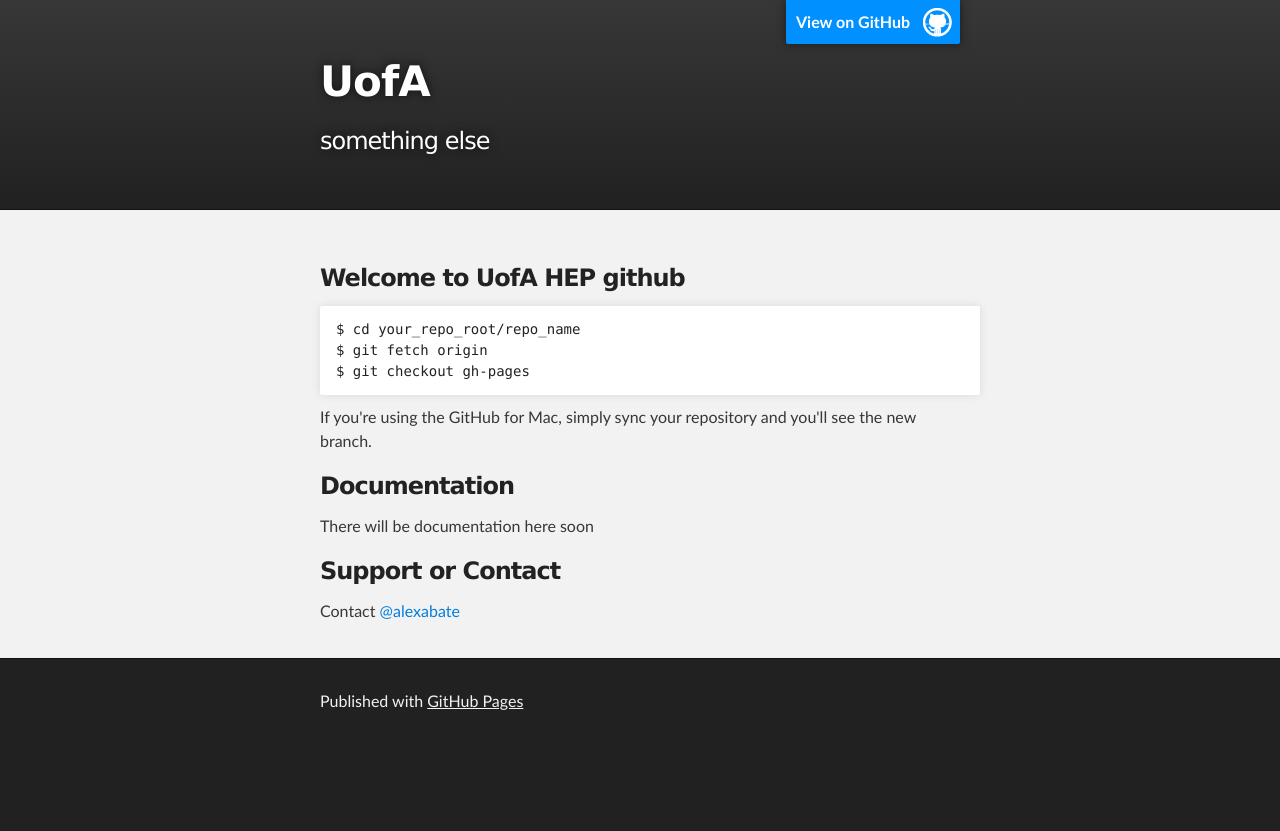
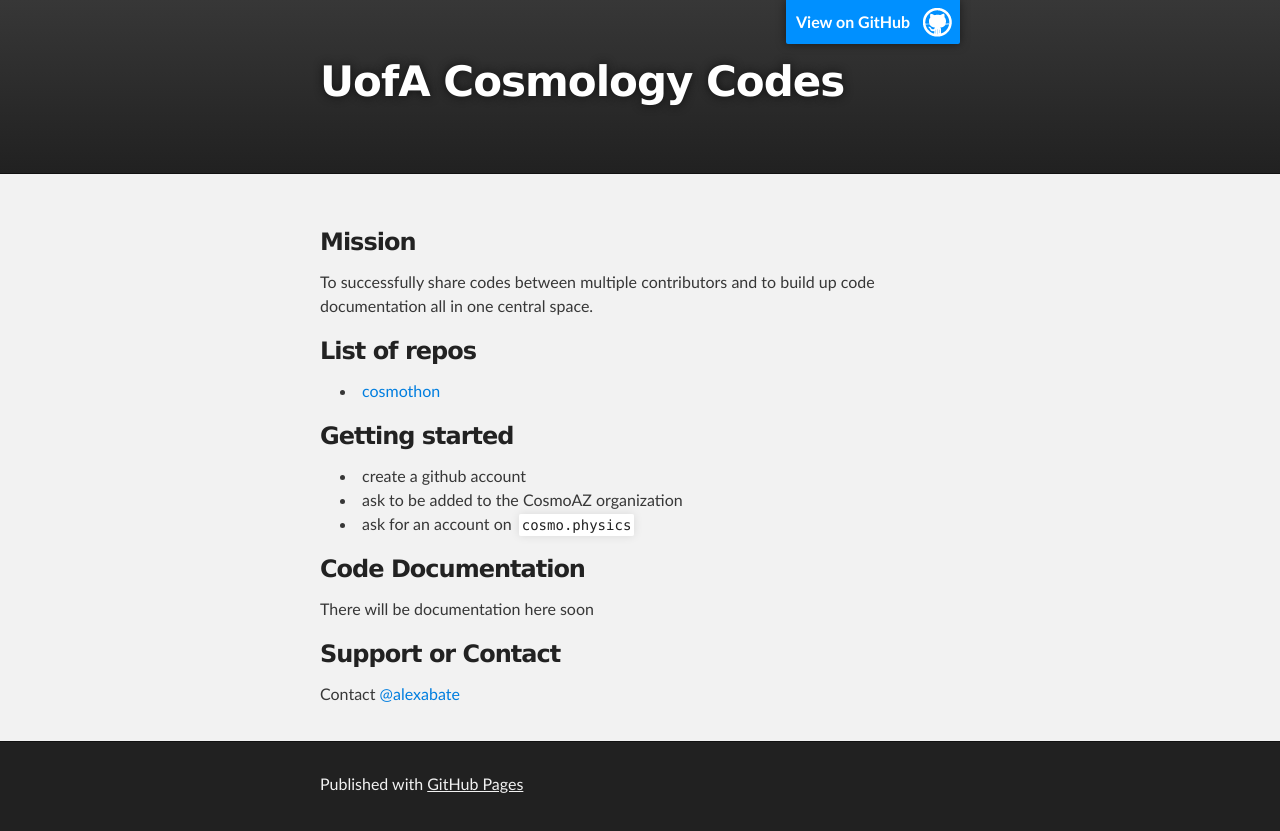
Before and after one commit to CosmoAZ/CosmoAZ.github.io, a plain HTML site: page index.html in a window 1280 px wide. Before the commit the page ends 800 px from the top, so only its background shows below. Drawn offline with Linux system fonts and the light colour scheme.

Commit message:
Replace master branch with page content via GitHub

```diff
--- a/index.html
+++ b/index.html
@@ -4,11 +4,11 @@
   <head>
     <meta charset='utf-8'>
     <meta http-equiv="X-UA-Compatible" content="chrome=1">
-    <meta name="description" content="UofA : something else">
+    <meta name="description" content="UofA Cosmology Codes : ">
 
     <link rel="stylesheet" type="text/css" media="screen" href="stylesheets/stylesheet.css">
 
-    <title>UofA</title>
+    <title>UofA Cosmology Codes</title>
   </head>
 
   <body>
@@ -18,8 +18,8 @@
         <header class="inner">
           <a id="forkme_banner" href="https://github.com/CosmoAZ">View on GitHub</a>
 
-          <h1 id="project_title">UofA</h1>
-          <h2 id="project_tagline">something else</h2>
+          <h1 id="project_title">UofA Cosmology Codes</h1>
+          <h2 id="project_tagline"></h2>
 
         </header>
     </div>
@@ -28,17 +28,25 @@
     <div id="main_content_wrap" class="outer">
       <section id="main_content" class="inner">
         <h3>
-<a name="welcome-to-uofa-hep-github" class="anchor" href="#welcome-to-uofa-hep-github"><span class="octicon octicon-link"></span></a>Welcome to UofA HEP github</h3>
+<a name="mission" class="anchor" href="#mission"><span class="octicon octicon-link"></span></a>Mission</h3>
 
-<pre><code>$ cd your_repo_root/repo_name
-$ git fetch origin
-$ git checkout gh-pages
-</code></pre>
-
-<p>If you're using the GitHub for Mac, simply sync your repository and you'll see the new branch.</p>
+<p>To successfully share codes between multiple contributors and to build up code documentation all in one central space.</p>
 
 <h3>
-<a name="documentation" class="anchor" href="#documentation"><span class="octicon octicon-link"></span></a>Documentation</h3>
+<a name="list-of-repos" class="anchor" href="#list-of-repos"><span class="octicon octicon-link"></span></a>List of repos</h3>
+
+<ul>
+<li><a href="http://cosmoaz.github.io/cosmothon">cosmothon</a></li>
+</ul><h3>
+<a name="getting-started" class="anchor" href="#getting-started"><span class="octicon octicon-link"></span></a>Getting started</h3>
+
+<ul>
+<li>create a github account</li>
+<li>ask to be added to the CosmoAZ organization</li>
+<li>ask for an account on <code>cosmo.physics</code>
+</li>
+</ul><h3>
+<a name="code-documentation" class="anchor" href="#code-documentation"><span class="octicon octicon-link"></span></a>Code Documentation</h3>
 
 <p>There will be documentation here soon</p>
 
```
Also changed, not shown: params.json (+1 -1 lines).
